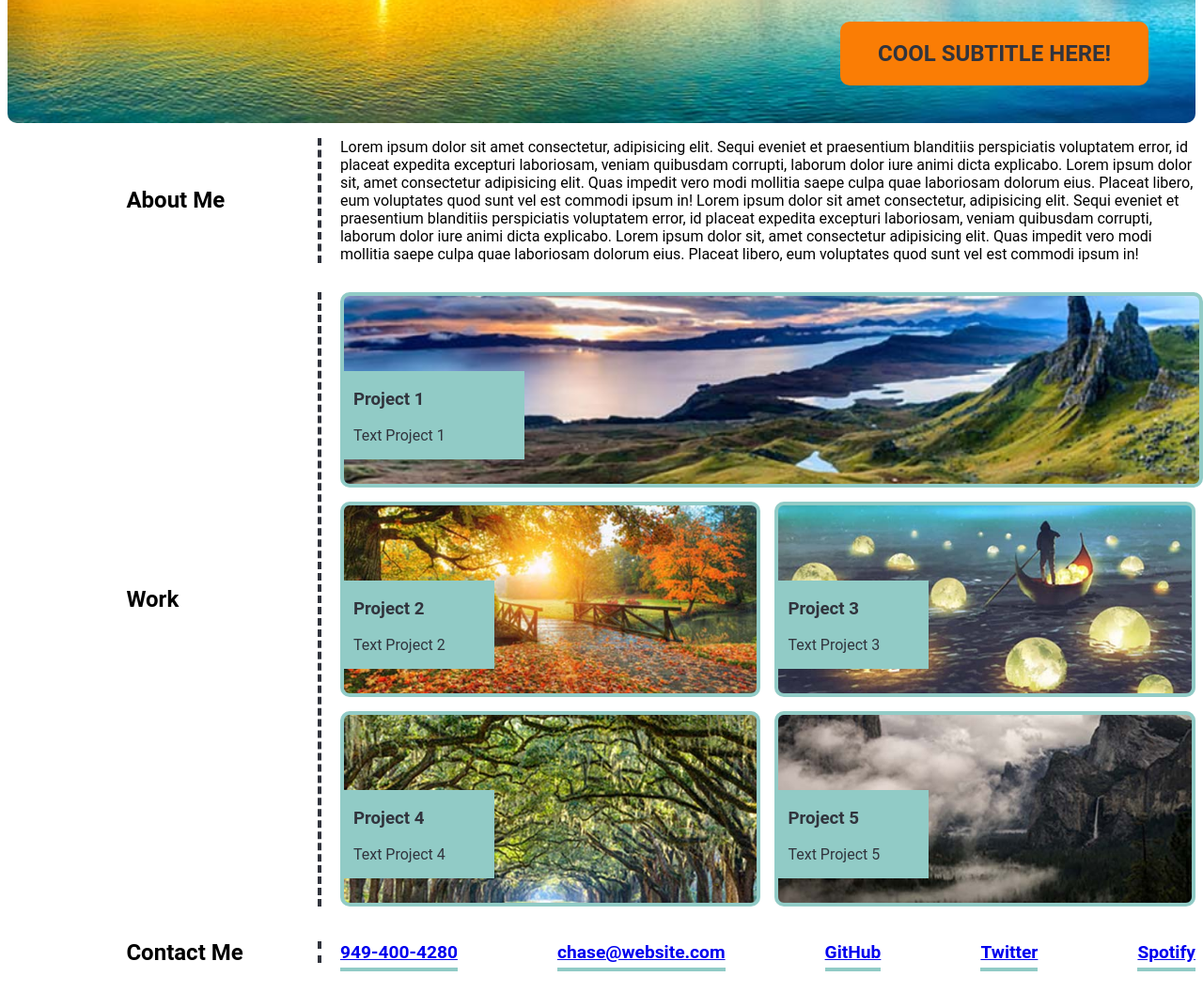
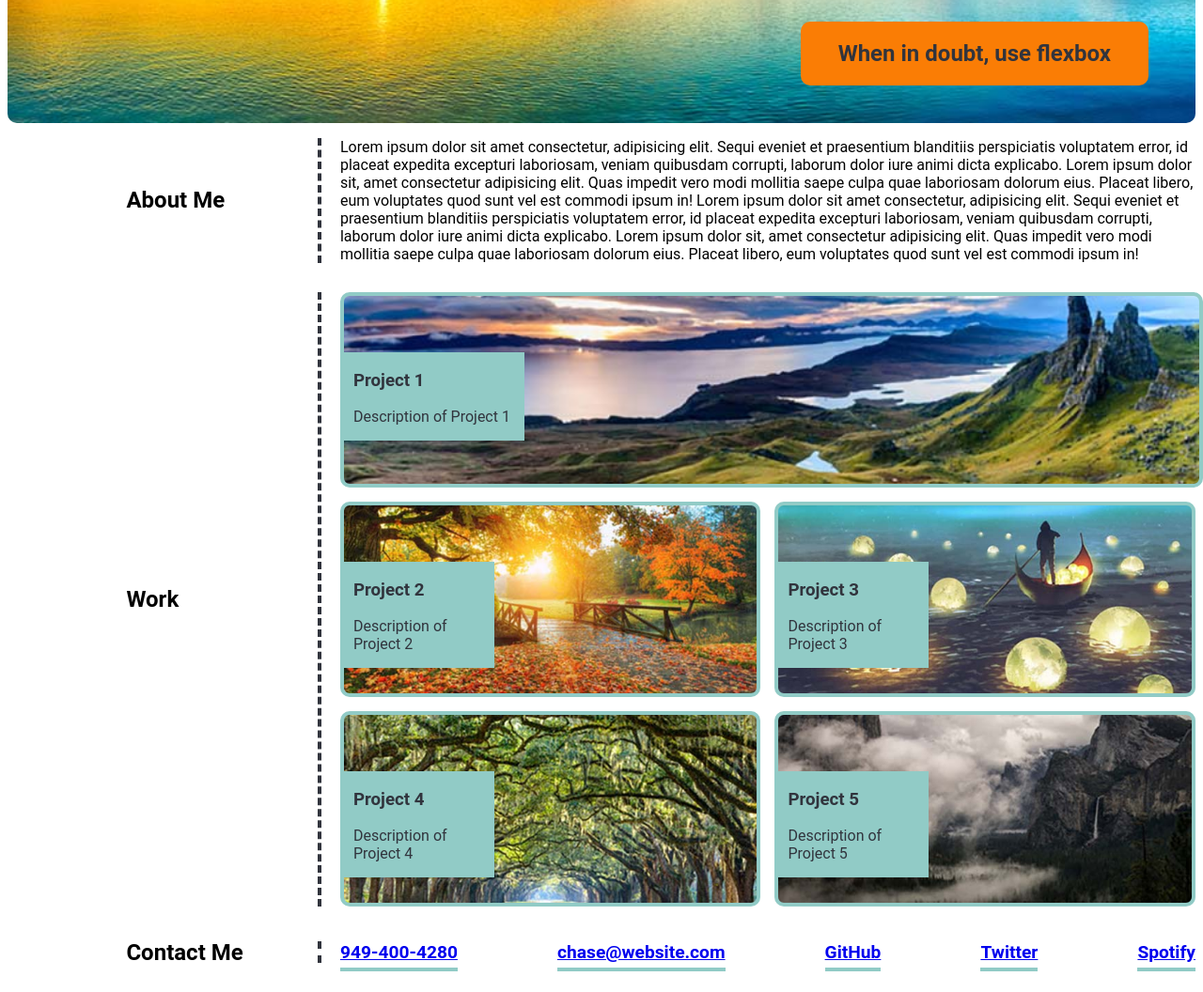
Before and after one commit to chasediet/chase_portfolio_project, a plain HTML site: page main/index.html in a window 1280 px wide. Shown: the part 398-1454 px from the top of the page at 94% size. Drawn offline with Linux system fonts and the light colour scheme.

Commit message:
added more comments and changed aside images to links

```diff
--- a/main/assets/css/style.css
+++ b/main/assets/css/style.css
@@ -1,3 +1,4 @@
+/* For use with var */
 :root {
   --dkgrybg: #31343d;
   --tealbg: #91cbc6;
@@ -5,10 +6,13 @@
   --sunset: #fa7d05;
 }
 
+/* Universal selector */
 * {
   font-family: Roboto, system-ui, -apple-system, BlinkMacSystemFont, "Segoe UI",
     Oxygen, Ubuntu, Cantarell, "Open Sans", "Helvetica Neue", sans-serif;
 }
+
+/* Header position relative flex box so avatar can use absolute */
 
 header {
   position: relative;
@@ -21,6 +25,9 @@ header {
   border-radius: 10px 10px 0px 0px;
 }
 
+/* Top left corner avatar for wider screens- no avatar for small
+screens.  */
+
 .avatar {
   position: absolute;
   top: 0;
@@ -28,6 +35,8 @@ header {
   width: 200px;
   height: 200px;
 }
+
+/* Nav bar with links */
 
 nav {
   font-size: 1.05em;
@@ -47,6 +56,8 @@ nav ul li a {
   padding-bottom: 5px;
 }
 
+/* Chase Deitrich header */
+
 header h1 {
   color: var(--dkgrybg);
   font-weight: bold;
@@ -58,6 +69,8 @@ header h1 {
   border-radius: 10px;
   margin-left: 50px;
 }
+
+/* Sunset hero banner */
 
 .sunset {
   display: flex;
@@ -81,12 +94,11 @@ header h1 {
   color: var(--dkgrybg);
 }
 
+/* Main area- About me, Work, Contact Me */
+
 .main_sections {
   display: flex;
   margin-bottom: 15px;
-  /* margin-left: 20%; */
-  /* align-items: center;
-  justify-content: right; */
 }
 
 .section_width {
@@ -100,10 +112,7 @@ header h1 {
   padding-right: 20px;
 }
 
-/* .par1 {
-  border: 4px solid transparent;
-  border-radius: 10px;
-} */
+/* Creates a dashed line to the left of content in main area */
 
 .dotted_separator {
   padding-left: 20px;
@@ -115,21 +124,28 @@ header h1 {
   margin-left: auto;
 }
 
-/* .abt_me_par {
-  width: 80%;
-  margin-left: auto;
-} */
-
 .aside_rows {
   gap: 15px;
   display: flex;
   flex-wrap: wrap;
 }
 
-aside div:hover {
+/* Hover effect on aside */
+
+aside a:hover {
   box-shadow: 0 0 10px 3px var(--sunset);
 }
 
+.img_lnk {
+  display: flex;
+  position: relative;
+  flex: 1 0 100%;
+  min-height: 200px;
+  min-width: 200px;
+  border: 4px solid var(--tealbg);
+  border-radius: 10px;
+}
+/*
 .proj1 {
   position: relative;
   flex: 1 0 100%;
@@ -137,12 +153,12 @@ aside div:hover {
   min-width: 200px;
   border: 4px solid var(--tealbg);
   border-radius: 10px;
-}
+} */
 
 .teal-box {
   position: absolute;
   background-color: var(--tealbg);
-  top: 40%;
+  top: 30%;
   width: 20%;
   padding-left: 10px;
   color: var(--dkgrybg);
@@ -157,6 +173,8 @@ aside div:hover {
   border: 4px solid var(--tealbg);
   border-radius: 10px;
 }
+
+/* Background images for project boxes */
 
 .bg1 {
   background-image: url("/assets/images/greenery.jpg");
@@ -235,6 +253,11 @@ aside div:hover {
   text-decoration: none;
   color: var(--sunset);
 }
+
+/* Media query for responsive layout- centers everything and moves
+left titles in the main area to the top.  Also removes dotted
+lines and changes footer bg color to dark grey and changes link
+text color on bottom.*/
 
 @media screen and (max-width: 992px) {
   .avatar {
--- a/main/index.html
+++ b/main/index.html
@@ -6,8 +6,10 @@
     <meta name="viewport" content="width=device-width, initial-scale=1.0" />
 
     <link rel="stylesheet" href="./assets/css/style.css" />
-    <title>Chase's Portfolio Project</title>
+    <title>Chase Dietrich's Portfolio Project</title>
   </head>
+
+  <!-- Header with absolutely positioned avatar -->
 
   <body>
     <header>
@@ -23,9 +25,11 @@
       </nav>
     </header>
 
+    <!-- sunset hero banner -->
+
     <figure class="sunset">
       <div>
-        <h2 class="coolhere">COOL SUBTITLE HERE!</h2>
+        <h2 class="coolhere">When in doubt, use flexbox</h2>
       </div>
     </figure>
 
@@ -51,45 +55,67 @@
           </p>
         </div>
       </section>
+
+      <!-- Work Section with flexbox and absolutely positioned teal labels-->
+
       <section id="work" class="main_sections">
         <div class="section_width">
           <h1 class="main_headings">Work</h1>
+
           <aside class="aside_rows r_width_margin dotted_separator">
-            <div class="proj1 bg1">
+            <a href="#" class="img_lnk bg1">
+              <div>
                 <div class="teal-box">
                   <h3>Project 1</h3>
-                <p>Text Project 1</p>
+
+                  <p>Description of Project 1</p>
                 </div>
               </div>
-            <div class="proj2 bg2">
+            </a>
+
+            <a href="#" class="proj2 bg2">
+              <div>
                 <div class="teal-box">
                   <h3>Project 2</h3>
-                <p>Text Project 2</p>
+
+                  <p>Description of Project 2</p>
                 </div>
               </div>
-            <div class="proj2 bg3">
+            </a>
+
+            <a href="#" class="proj2 bg3">
+              <div>
                 <div class="teal-box">
                   <h3>Project 3</h3>
-                <p>Text Project 3</p>
+
+                  <p>Description of Project 3</p>
                 </div>
               </div>
+            </a>
 
-            <div class="proj2 bg4">
+            <a href="#" class="proj2 bg4">
+              <div>
                 <div class="teal-box">
                   <h3>Project 4</h3>
-                <p>Text Project 4</p>
+                  <p>Description of Project 4</p>
                 </div>
               </div>
+            </a>
 
-            <div class="proj2 bg5">
+            <a href="#" class="proj2 bg5">
+              <div>
                 <div class="teal-box">
                   <h3>Project 5</h3>
-                <p>Text Project 5</p>
+                  <p>Description of Project 5</p>
                 </div>
               </div>
+            </a>
           </aside>
         </div>
       </section>
+
+      <!-- Contact Me section -->
+
       <section id="contact_me" class="contact-me">
         <div class="footer section_width">
           <h1 class="main_headings">Contact Me</h1>
```
Lines whose indentation alone changed are shown as unchanged.
